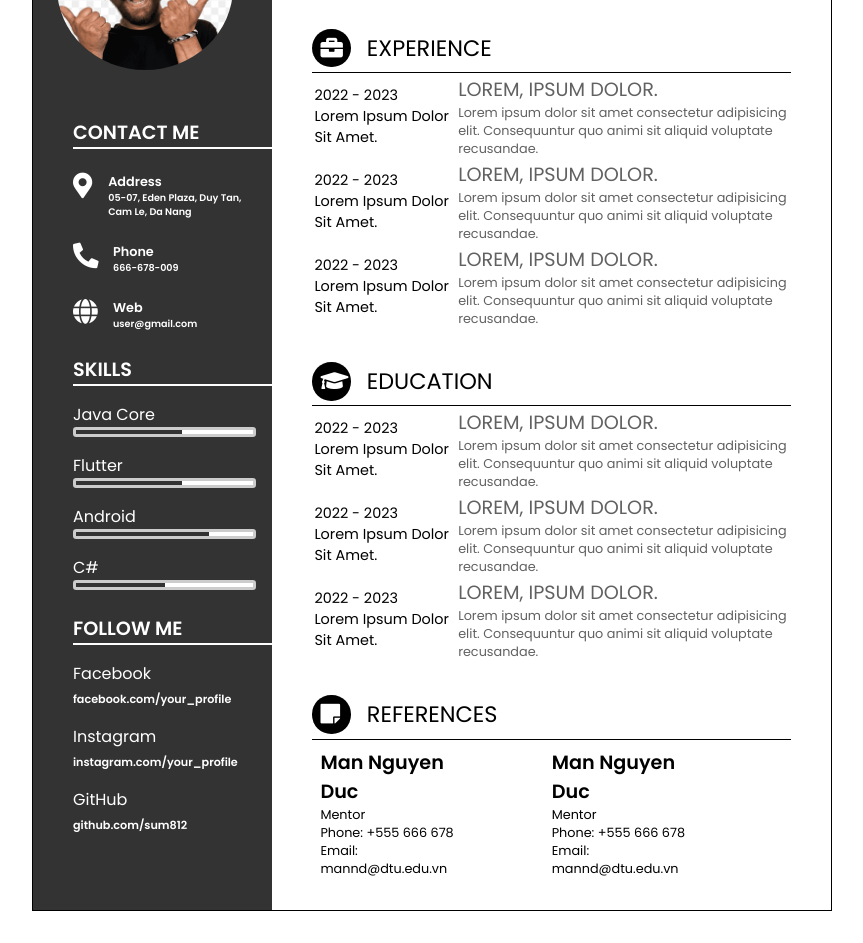
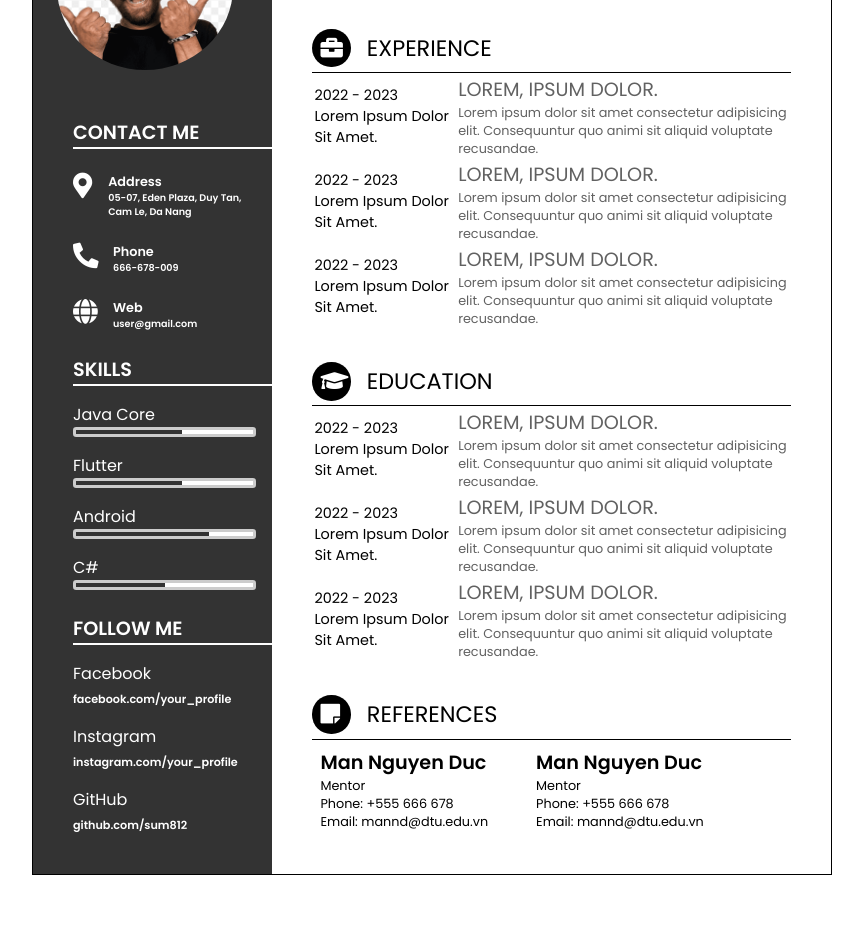
Before and after one commit to dtvn-training/2023-dn-LeNguyenTrongHieu-demoCV-practice, a plain HTML site: page index.html in a window 1280 px wide. Shown: the part 152-1095 px from the top of the page, without its empty margins (208-1071 px from the left). After the commit the page ends 1059 px from the top, so only its background shows below. Drawn offline with Linux system fonts and the light colour scheme.

Commit message:
fix infos css

```diff
--- a/assets/css/style.css
+++ b/assets/css/style.css
@@ -198,7 +198,7 @@ body {
 }
 
 .content .infos .info {
-    margin-right: 5rem;
+    margin-right: 3rem;
     font-size: .8rem;
 }
 
```
